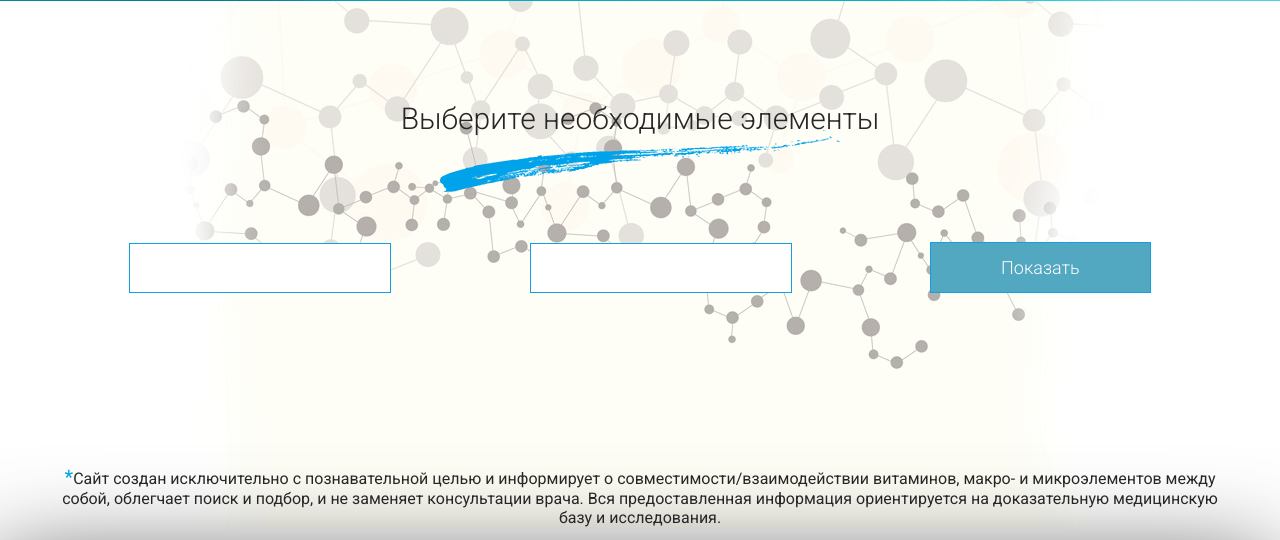
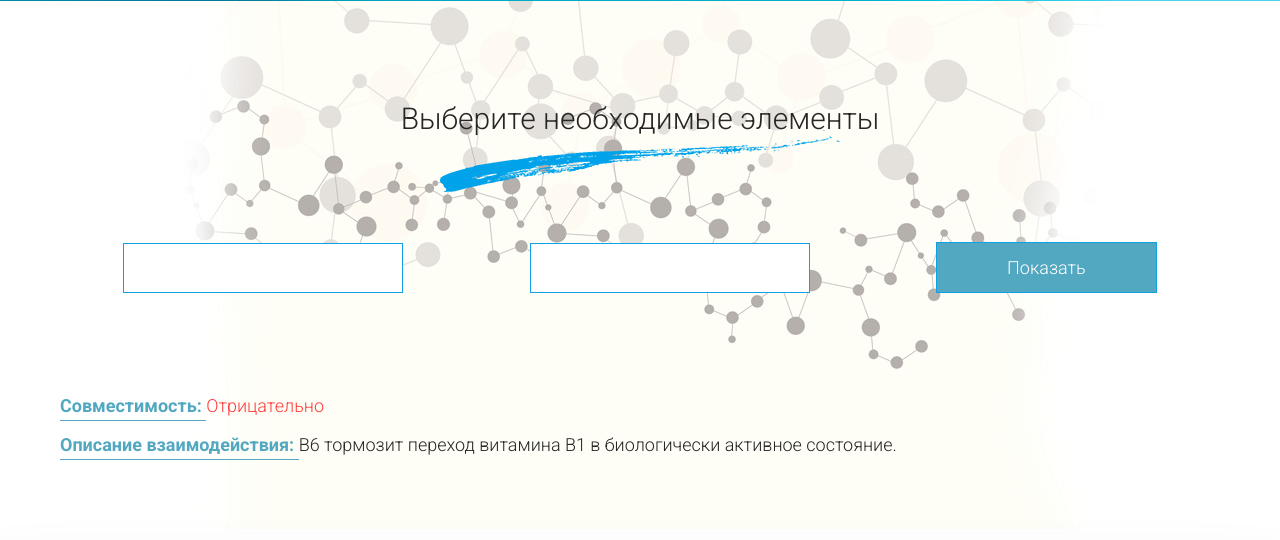
Before and after one commit to Glacamora/Micronutrients, a website: page source/index.html in a window 1280 px wide. Shown: the part 734-1274 px from the top of the page. Drawn offline with nearby package versions, Linux system fonts and the light colour scheme; files that its build step writes are made by us from their sources.

Commit message:
Поле описания

```diff
--- a/source/index.html
+++ b/source/index.html
@@ -48,6 +48,10 @@
             <input type="submit" value="Показать" class="form__btn">
           </fieldset>
         </form>
+        <div class="main__description">
+          <p><span class="main__description-name">Совместимость: </span><span class="main__description-text main__description-text_positive main__description-text_neгtral main__description-text_negative">Отрицательно</span></p>
+          <p><span class="main__description-name">Описание взаимодействия: </span><span class="main__description-text">В6 тормозит переход витамина В1 в биологически активное состояние.</span></p>
+        </div>
       </section>
       <p class="main__info"><span>*</span>Сайт создан исключительно с познавательной целью и информирует о совместимости/взаимодействии витаминов, макро- и микроэлементов между собой, облегчает поиск и подбор, и не заменяет консультации врача.
         Вся предоставленная информация ориентируется на доказательную медицинскую базу и исследования.</p>
--- a/source/less/blocks/form.less
+++ b/source/less/blocks/form.less
@@ -10,6 +10,7 @@
 .form__input {
   height: 50px;
   padding-left: 30px;
+  padding-right: 20px;
   color: #52a7c1;
   font-size: 20px;
   border: 1px solid #11a0e4;
--- a/source/less/blocks/main.less
+++ b/source/less/blocks/main.less
@@ -52,3 +52,35 @@ main {
     color: #00a1e7;
   }
 }
+
+.main__description-name {
+  position: relative;
+  color: #52a7c1;
+  font-weight: 600;
+
+  &::after {
+    position: absolute;
+    content: "";
+    background-color: #52a7c1;
+    width: 100%;
+    height: 1px;
+    top: 25px;
+    left: 0;
+  }
+}
+
+.main__description-text {
+  font-weight: 300;
+
+  &_positive {
+    color: #62ff62;
+  }
+
+  &_neutral {
+    color: #ffff4e;
+  }
+
+  &_negative {
+    color: #ff3b3b;
+  }
+}
```
